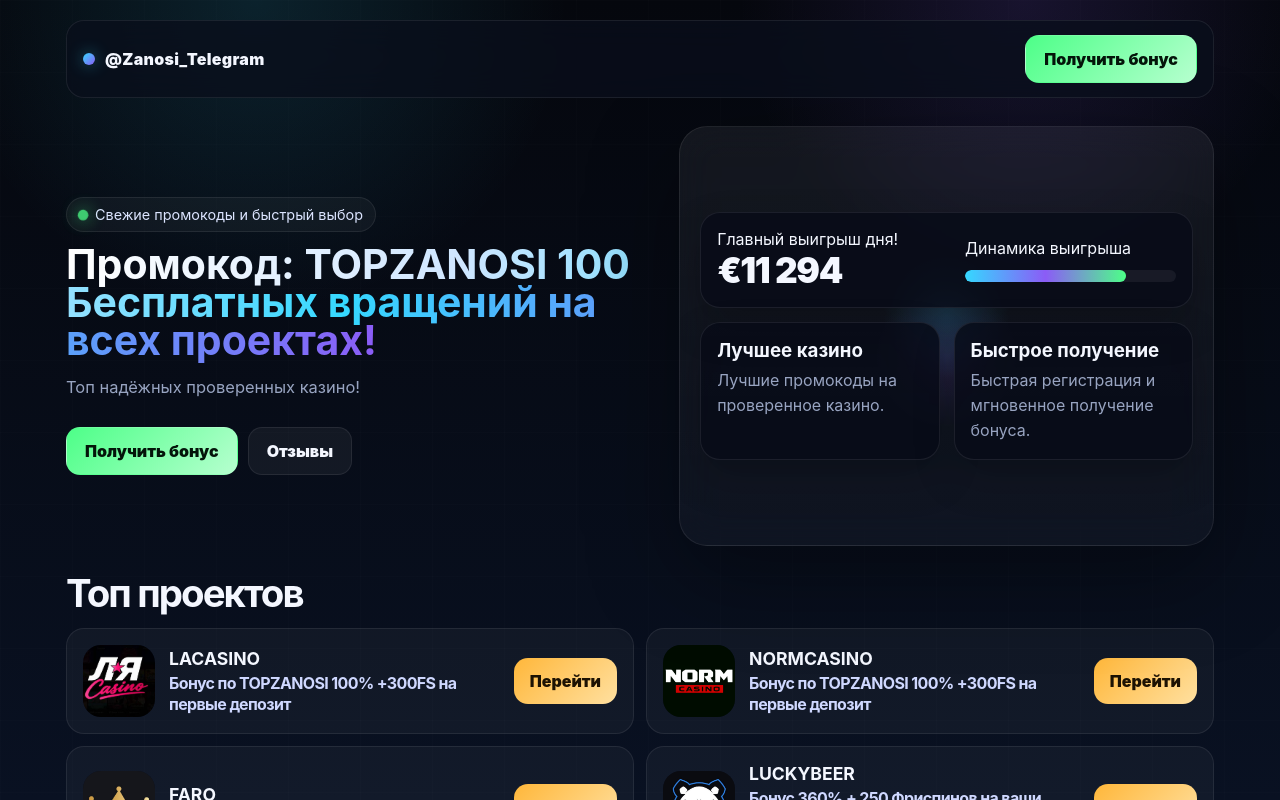
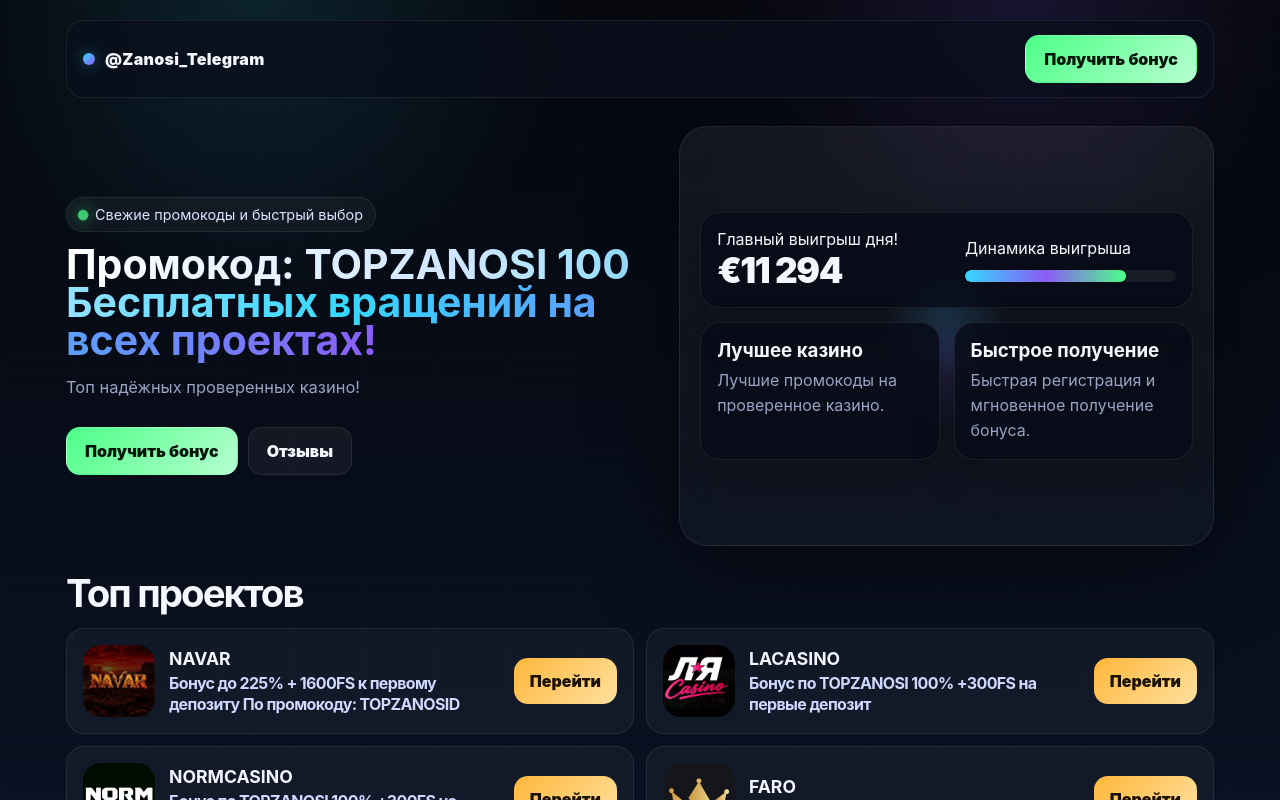
Before and after one commit to zanositopvip-lab/TOPZANOSI, a plain HTML site: page index.html in a window 1280 px wide. Drawn offline with Linux system fonts and the light colour scheme.

Commit message:
Update index.html

```diff
--- a/index.html
+++ b/index.html
@@ -760,6 +760,15 @@ footer div:last-child{
       <h2 class="title">Топ проектов</h2>
       <div class="list">
 
+        <div class="item">
+      <div class="logo"><img src="NAVAR.png" alt="NAVAR"></div>
+      <div>
+        <strong>NAVAR</strong>
+        <div class="bonus">Бонус до 225% + 1600FS к первому депозиту По промокоду: TOPZANOSID</div>
+      </div>
+      <a class="claim" href="https://digital-ironwood.com/sqmnyoybk" target="_blank">Перейти</a>
+    </div>
+
  <div class="item">
     <div class="logo"><img src="LACASINO.png" alt="LACASINO"></div>
     <div>
```
